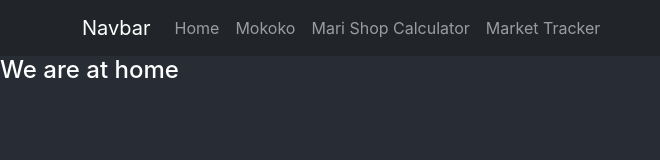
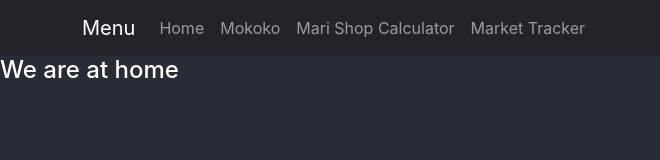
Before and after one commit to ICantCodeForAnything/web, a React (Create React App) app in the folder lost-ark-project/: page / in a window 1280 px wide. Shown: the top 160 px of the page, without its empty margins (0-660 px from the left). Built offline with nearby package versions, Linux system fonts and the light colour scheme.

Commit message:
change default navbar name

```diff
--- a/lost-ark-project/src/components/Navigation.js
+++ b/lost-ark-project/src/components/Navigation.js
@@ -8,7 +8,7 @@
       <div>
       <Navbar bg="dark" variant="dark">
         <Container>
-        <Navbar.Brand href="/">Navbar</Navbar.Brand>
+        <Navbar.Brand href="/">Menu</Navbar.Brand>
         <Nav className="me-auto">
           <Nav.Link as={Link} to="/">Home</Nav.Link>
           <Nav.Link as={Link} to="/Mokoko">Mokoko</Nav.Link>
```
